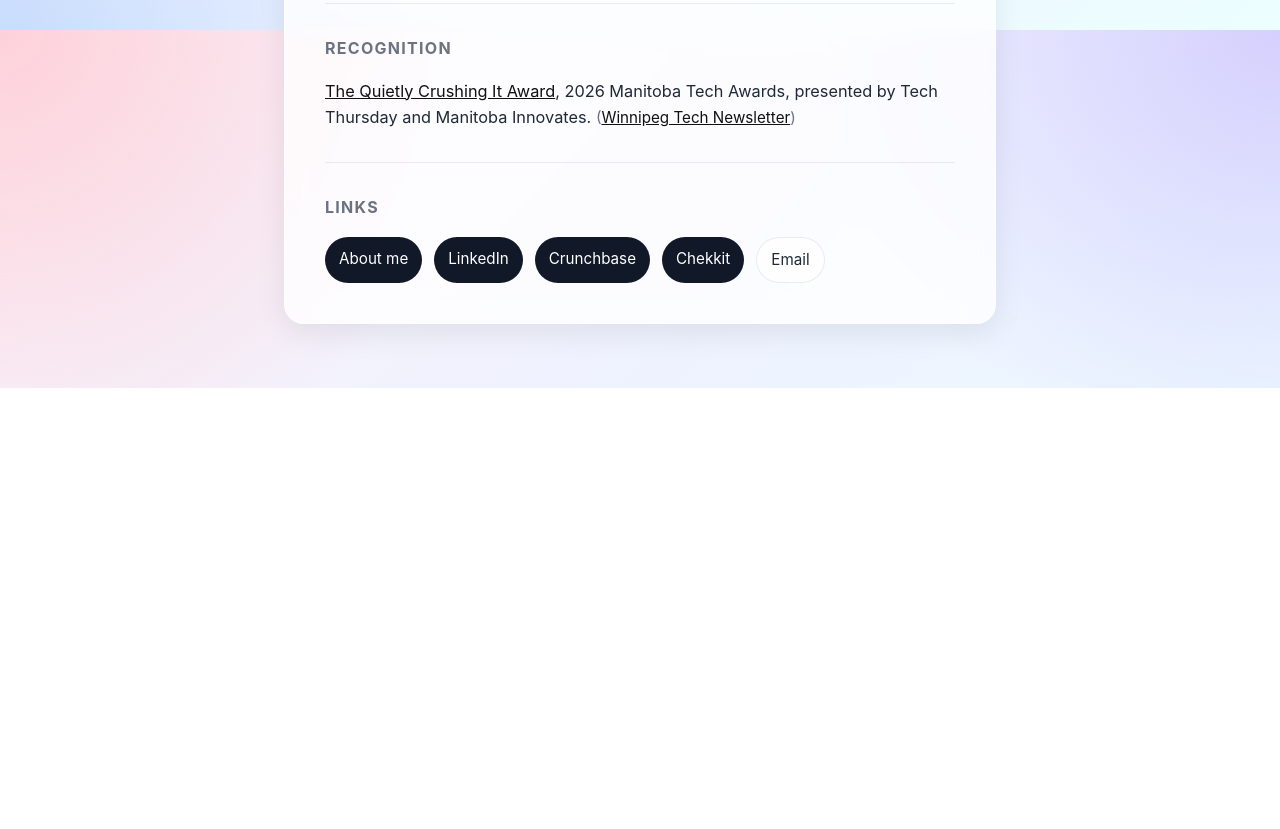
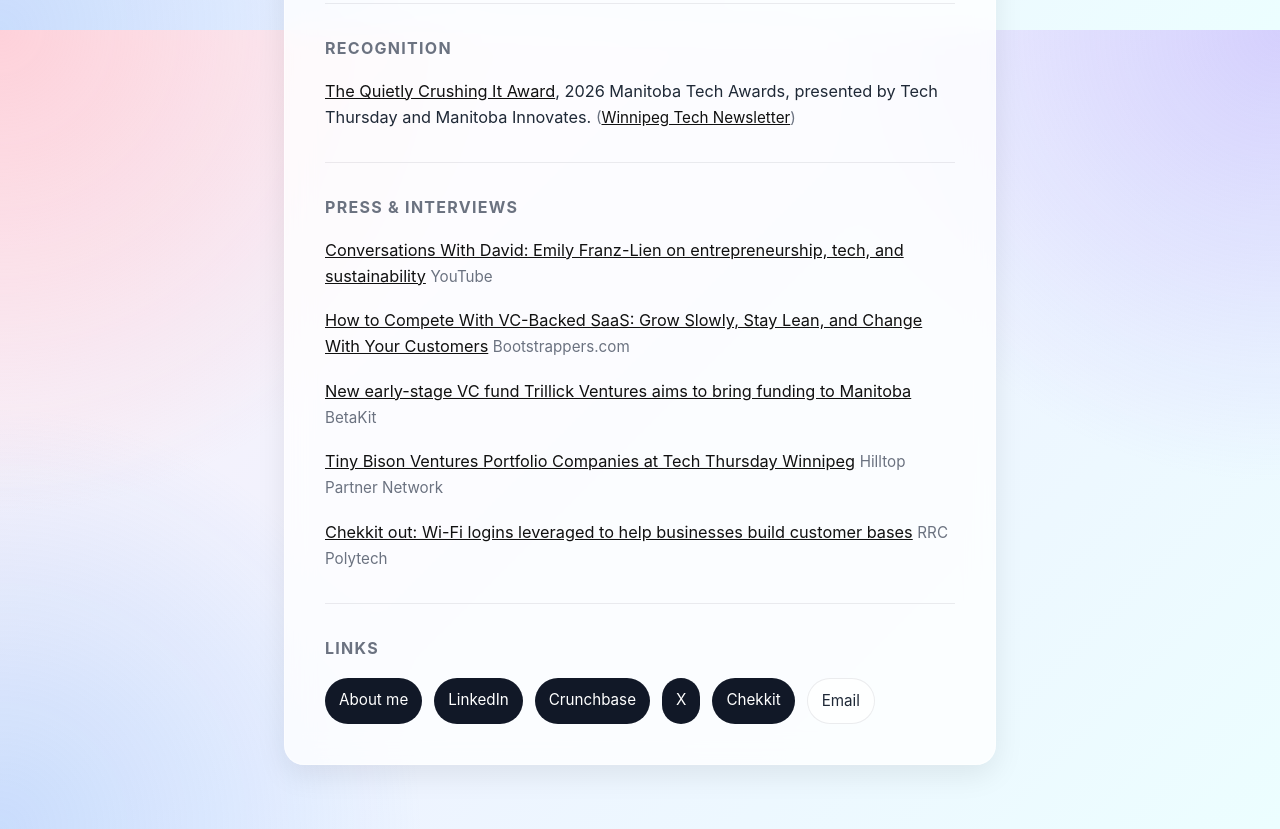
Before and after one commit to eemilko/eemilko, a plain HTML site: page index.html in a window 1280 px wide. Shown: the part 770-1599 px from the top of the page. Before the commit the page ends 1158 px from the top, so only its background shows below. Drawn offline with Linux system fonts and the light colour scheme.

Commit message:
Add files via upload

```diff
--- a/index.html
+++ b/index.html
@@ -35,7 +35,8 @@
         "award": "The Quietly Crushing It Award, Manitoba Tech Awards 2026",
         "sameAs": [
           "https://www.linkedin.com/in/emily-franz-lien-3138b699/",
-          "https://www.crunchbase.com/person/emily-franz-lien-0762"
+          "https://www.crunchbase.com/person/emily-franz-lien-0762",
+          "https://x.com/EmilyFranzLien"
         ]
       }
     </script>
@@ -209,11 +210,36 @@
         </div>
 
         <div class="section">
+          <h2>Press &amp; interviews</h2>
+          <p>
+            <a href="https://www.youtube.com/watch?v=Yn_Uj9OzyVY" class="link" target="_blank" rel="noopener noreferrer">Conversations With David: Emily Franz-Lien on entrepreneurship, tech, and sustainability</a>
+            <span class="small">YouTube</span>
+          </p>
+          <p>
+            <a href="https://bootstrappers.com/how-to-compete-with-vc-backed-saas-grow-slowly-stay-lean-and-change-with-your-customers/" class="link" target="_blank" rel="noopener noreferrer">How to Compete With VC-Backed SaaS: Grow Slowly, Stay Lean, and Change With Your Customers</a>
+            <span class="small">Bootstrappers.com</span>
+          </p>
+          <p>
+            <a href="https://betakit.com/new-early-stage-vc-fund-trillick-ventures-aims-to-bring-funding-to-underrepresented-manitoba/" class="link" target="_blank" rel="noopener noreferrer">New early-stage VC fund Trillick Ventures aims to bring funding to Manitoba</a>
+            <span class="small">BetaKit</span>
+          </p>
+          <p>
+            <a href="https://hilltoppn.com/event/tiny-bison-ventures-portfolio-companies-tech-thursday-winnipeg/" class="link" target="_blank" rel="noopener noreferrer">Tiny Bison Ventures Portfolio Companies at Tech Thursday Winnipeg</a>
+            <span class="small">Hilltop Partner Network</span>
+          </p>
+          <p>
+            <a href="https://www.rrc.ca/news/2018/01/09/chekkit-out-wi-fi-logins-leveraged-to-help-businesses-build-customer-bases/" class="link" target="_blank" rel="noopener noreferrer">Chekkit out: Wi-Fi logins leveraged to help businesses build customer bases</a>
+            <span class="small">RRC Polytech</span>
+          </p>
+        </div>
+
+        <div class="section">
           <h2>Links</h2>
           <div class="links">
             <a href="/about.html">About me</a>
             <a href="https://www.linkedin.com/in/emily-franz-lien-3138b699/" target="_blank" rel="noopener noreferrer">LinkedIn</a>
             <a href="https://www.crunchbase.com/person/emily-franz-lien-0762" target="_blank" rel="noopener noreferrer">Crunchbase</a>
+            <a href="https://x.com/EmilyFranzLien" target="_blank" rel="noopener noreferrer">X</a>
             <a href="https://chekkit.io" target="_blank" rel="noopener noreferrer">Chekkit</a>
             <a href="mailto:emily@chekkit.io" class="secondary">Email</a>
           </div>
```
